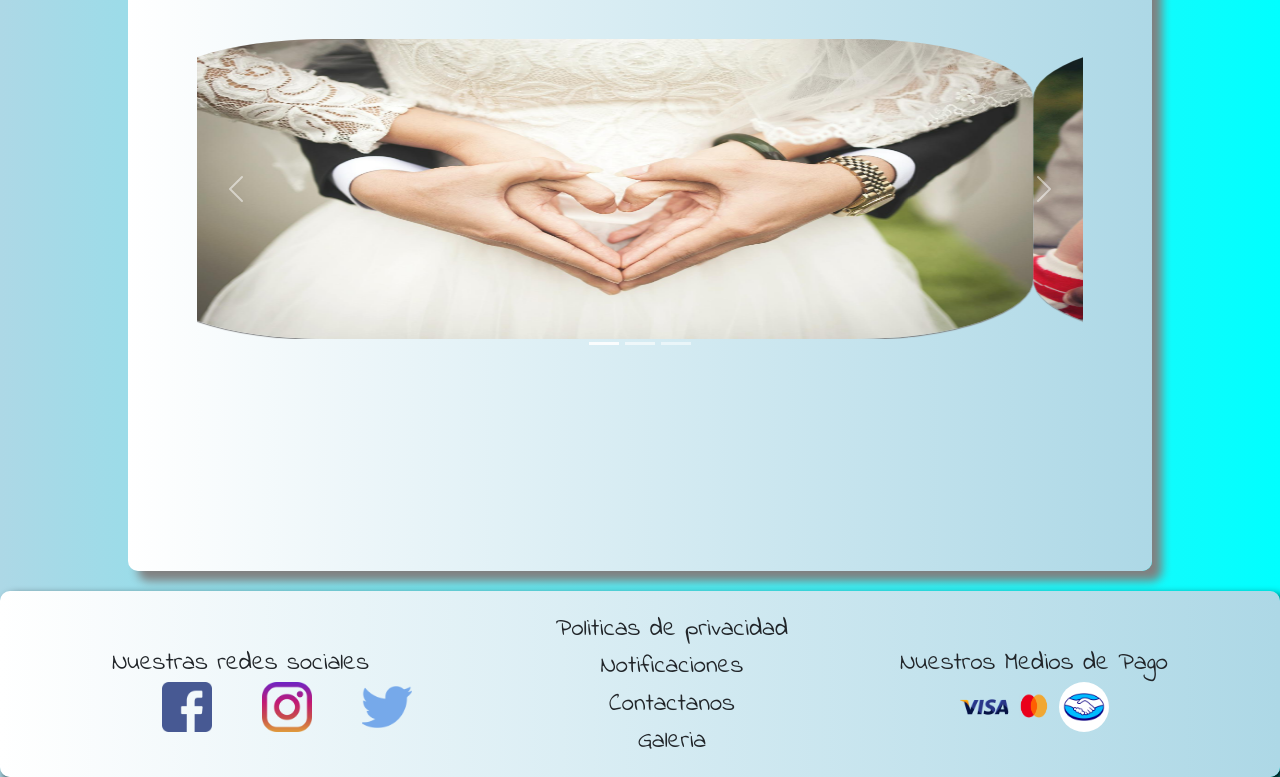
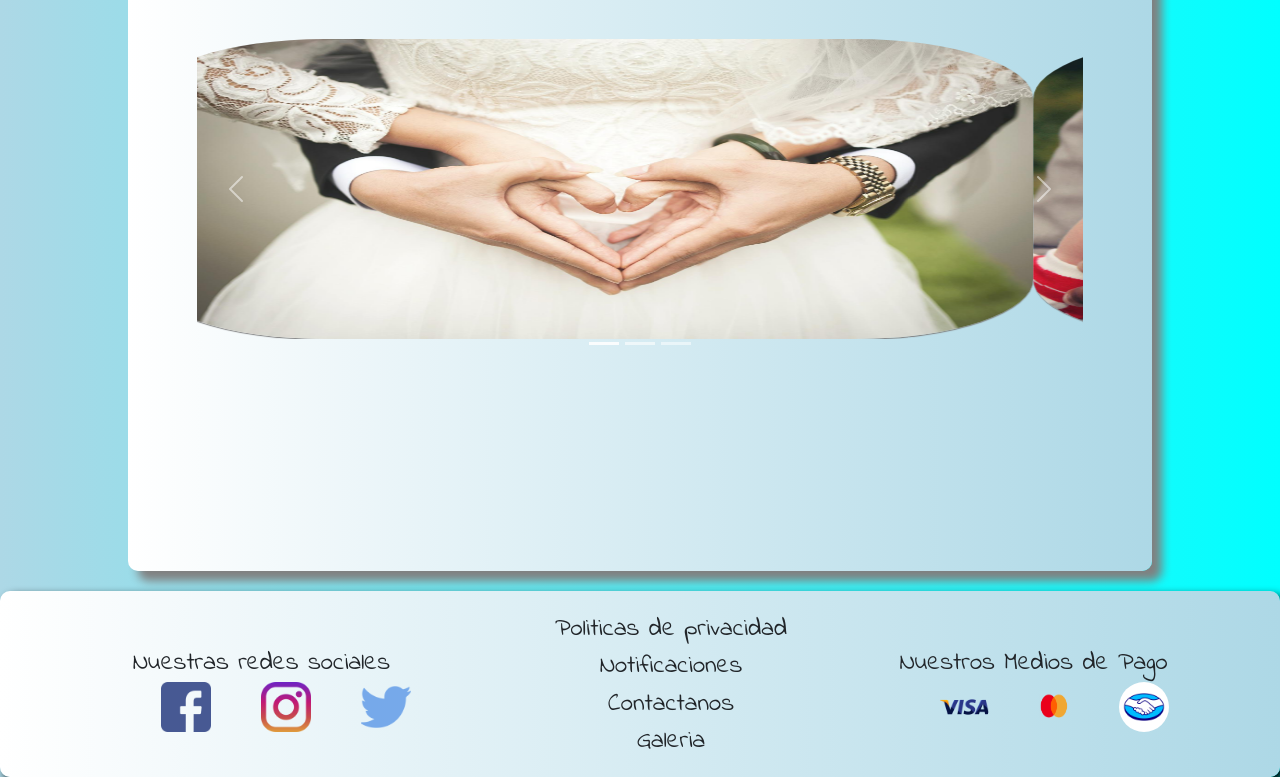
Before and after one commit to rodal95/proyecto-coder2, a website: page index.html in a window 1280 px wide. Shown: the part 1905-2682 px from the top of the page. Drawn offline with nearby package versions, Linux system fonts and the light colour scheme.

Commit message:
detalles

```diff
--- a/scss/_header-footer.scss
+++ b/scss/_header-footer.scss
@@ -45,7 +45,6 @@ footer{
     box-shadow: 5px 5px 10px black;
     padding-top: 10px;
     width: 100%;
-    position: sticky;
     background-image: linear-gradient(to right, $color2, $color1);
     border-radius: 10px;
     margin-top: 20px;
@@ -54,6 +53,8 @@ footer{
     .container_redes{
         display: flex;
         flex-direction: column;
+        justify-content: center;
+        align-items: center;
         div{
             display: flex;
             justify-content: center;
@@ -70,6 +71,8 @@ footer{
     .politicas {
         margin-top: 10px;
         display: flex;
+        justify-content: center;
+        align-items: center;
         ul{
             display: flex;
             flex-direction: column;
@@ -89,10 +92,12 @@ footer{
         div{
             display: flex;
             flex-direction: row;
+            justify-content: space-between;
         }
         img{
             width: 50px;
             border-radius: 50%;
+            margin-left: 40px;
         }
         img:hover{
             transform: scale(1.2);
```
Also changed, not shown: css/style.css.
